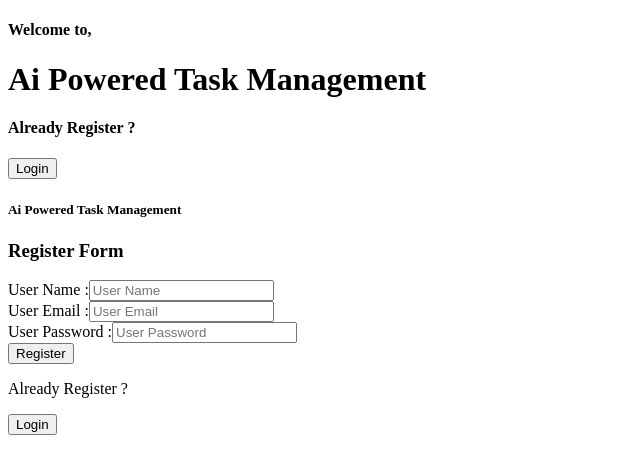
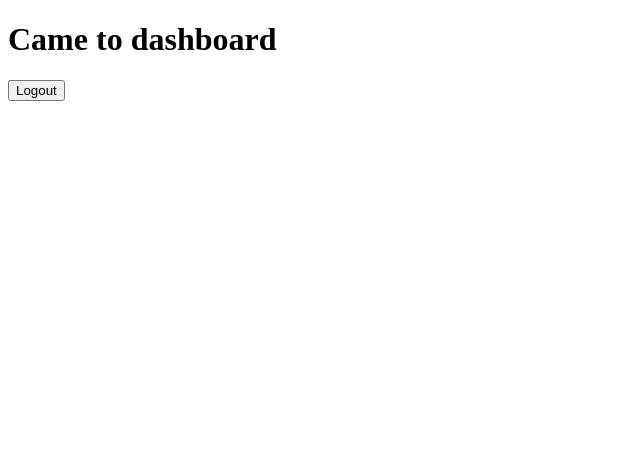
Before and after one commit to Kishores2504/ai-powered-task-manager, a React (Vite) app: page /dashboard in a window 1280 px wide. Shown: the top 474 px of the page, without its empty margins (0-640 px from the left). Built offline with nearby package versions, Linux system fonts and the light colour scheme; sample sign-in values are in the browser's storage.

Commit message:
Login Register Navigation Completed

```diff
--- a/src/App.jsx
+++ b/src/App.jsx
@@ -1,12 +1,20 @@
+import { Navigate, Route, Router, Routes } from 'react-router-dom'
 import './App.css'
 import Register from './Pages/Register'
+import Dashboard from './Pages/Dashboard'
+import { useEffect, useState } from 'react'
+import Pagenotfound from './Pages/Pagenotfound'
 
 function App() {
+  const token = localStorage.getItem("ai_application_token");
+  const role = localStorage.getItem("ai_application_role");
 
   return (
-    <>
-      <Register/>
-    </>
+      <Routes>
+         <Route path='/' element={ token ? <Navigate to={"/dashboard"} replace/> : <Register/> } />
+         <Route path='/dashboard' element={token ? <Dashboard/> : <Navigate to={"/"} replace/>} />
+         <Route path='*'  element={<Pagenotfound/>} />
+      </Routes>
   )
 }
 
--- a/src/Pages/Dashboard.jsx
+++ b/src/Pages/Dashboard.jsx
@@ -0,0 +1,13 @@
+import React from 'react'
+
+const Dashboard = () => {
+  return (
+    <>
+      <h1>Came to dashboard</h1>
+
+      <button onClick={()=>{localStorage.removeItem("ai_application_token"); window.location.href="/"}}>Logout</button>
+    </>
+  )
+}
+
+export default Dashboard
--- /dev/null
+++ b/src/Pages/Pagenotfound.jsx
@@ -0,0 +1,11 @@
+import React from 'react'
+
+const Pagenotfound = () => {
+  return (
+    <div style={{height:"100vh"}}>
+      <h1>Not Found</h1>
+    </div>
+  )
+}
+
+export default Pagenotfound
--- a/src/Pages/Register.jsx
+++ b/src/Pages/Register.jsx
@@ -1,8 +1,10 @@
 import React, { useState } from "react";
 import axios, {Axios} from 'axios';
+import { useNavigate } from "react-router-dom";
+
 const Register = () => {
   var [newUser, set_newUser] = useState(true);
-
+  var navigate = useNavigate();
   var [register_form, set_register_form] = useState({
     name: "",
     email: "",
@@ -64,9 +66,9 @@ const Register = () => {
     return false;
   }
 
+
   function SubmitloginForm(e){
     e.preventDefault();
-
     if(loginvalid()) return;
     else{
       let loginrequest = async ()=>{
@@ -78,9 +80,9 @@ const Register = () => {
             localStorage.setItem("ai_application_token",response.data.token);
             localStorage.setItem("ai_application_role",response.data.role);
           }
+          window.location.href="/dashboard"
         } catch (error) {
-          console.log(error.response.data);
-          alert("Login Failed");
+          alert("Login Failed")
         }
       }
       loginrequest();
@@ -184,6 +186,8 @@ const Register = () => {
                     className=" align-self-start rounded-3 bg-transparent border-0"
                     onClick={(e) => {
                       e.preventDefault();
+                      set_error(null);
+                      set_login_error(null);
                       set_register_form({name:"",email:"",password:""})
                       set_login_form({email:"",password:""})
                       set_newUser((prev) => !prev);
@@ -248,7 +252,9 @@ const Register = () => {
                   <button
                     className=" align-self-start rounded-3 bg-transparent border-0"
                     onClick={(e) => {
-                      e.preventDefault()
+                      e.preventDefault();
+                      set_error(null);
+                      set_login_error(null);
                       set_register_form({name:"",email:"",password:""})
                       set_login_form({email:"",password:""})
                       set_newUser((prev) => !prev);
```
